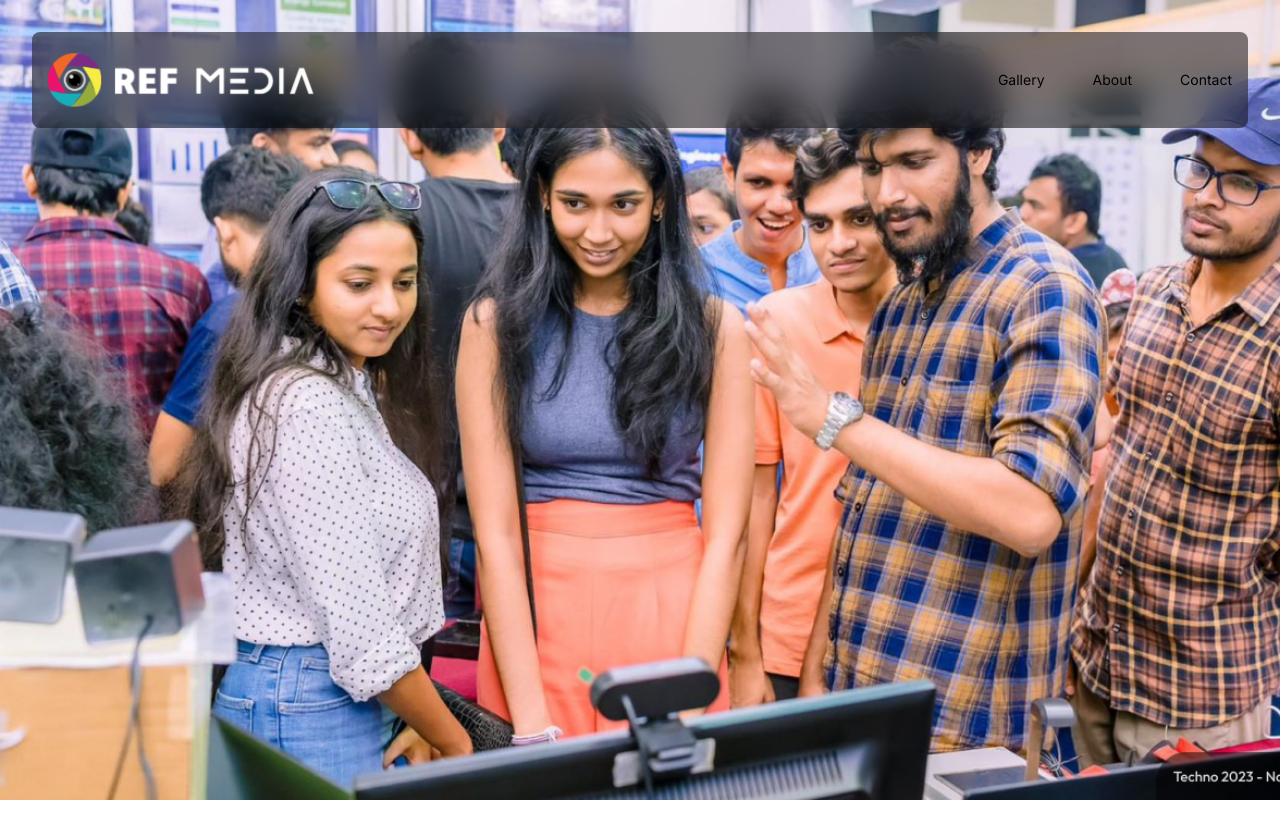
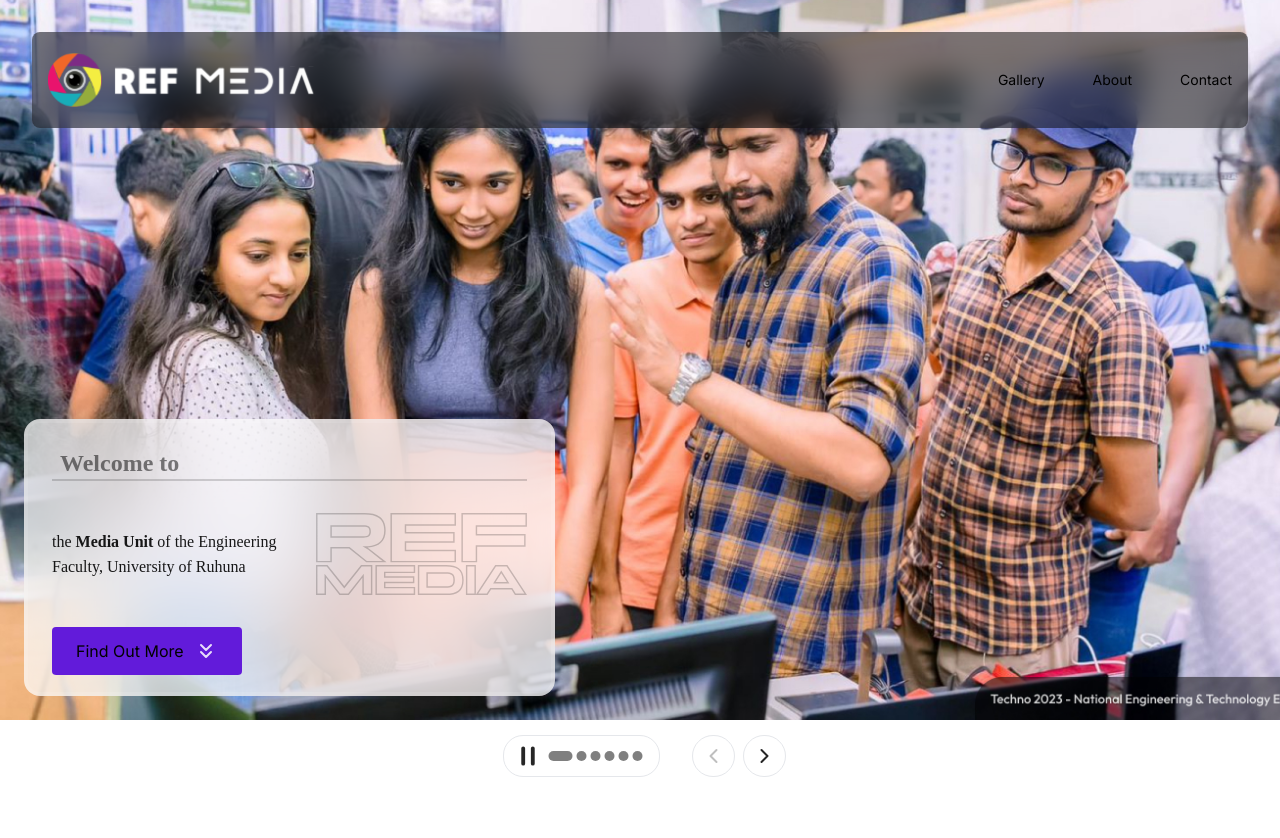
Before and after one commit to ThashmikaX/refmedia-site, a Next.js app: page / in a window 1280 px wide. Shown: the top 838 px of the page. Built offline with nearby package versions, Linux system fonts and the light colour scheme.

Commit message:
Hero section partially done

```diff
--- a/src/app/page.tsx
+++ b/src/app/page.tsx
@@ -1,5 +1,6 @@
 import Navbar from "@/components/Navbar";
 import Gallery from "@/components/Gallery";
+import Hero from "@/components/Hero";
 
 export default function Home() {
   return (
@@ -7,7 +8,9 @@ export default function Home() {
       <div className="h-[2px] w-full bg-main-gradient absolute top-0 z-50"></div>
       <Navbar></Navbar>
       <section className="w-full" id="home"></section>
-      <div className="min-h-screen bg-[url('/assets/Slideshow.jpg')] bg-cover top-0"></div>
+      <div className="min-h-screen">
+        <Hero />
+      </div>
       <div className="min-h-screen bg-cover">
         {/* <Welcome />
         <Theme />
--- /dev/null
+++ b/src/components/Hero.tsx
@@ -0,0 +1,210 @@
+"use client"; // Add this directive at the top
+
+import React, { useEffect, useState } from "react";
+import { motion } from "framer-motion";
+import Image from "next/image";
+import WelcomeCard from "./WelcomeCard";
+
+const images = [
+  "/assets/Slideshow.jpg",
+  "/assets/Slideshow.jpg",
+  "/assets/Slideshow.jpg",
+  "/assets/Slideshow.jpg",
+  "/assets/Slideshow.jpg",
+  "/assets/Slideshow.jpg",
+];
+
+function Hero() {
+  const [currentIndex, setCurrentIndex] = useState(0);
+  const [isPlaying, setIsPlaying] = useState(true);
+
+  useEffect(() => {
+    let interval: NodeJS.Timeout | undefined;
+
+    if (isPlaying) {
+      interval = setInterval(() => {
+        setCurrentIndex((prevIndex) => (prevIndex + 1) % images.length);
+      }, 5000); // Change slide every 5 seconds
+    }
+
+    return () => {
+      if (interval) {
+        clearInterval(interval);
+      }
+    };
+  }, [isPlaying, images.length]);
+
+  const handleNext = () => {
+    setCurrentIndex((prevIndex) => (prevIndex + 1) % images.length);
+  };
+
+  const handlePrev = () => {
+    setCurrentIndex(
+      (prevIndex) => (prevIndex - 1 + images.length) % images.length
+    );
+  };
+
+  return (
+    <>
+      <div className="min-h-[90vh] relative overflow-hidden">
+        <div className="carousel h-[100%] relative">
+          <motion.div
+            className="flex"
+            animate={{ x: `-${currentIndex * 100}%` }}
+            transition={{ duration: 1, ease: "easeInOut" }}
+          >
+            {images.map((image, index) => (
+              <div key={index} className="min-w-full relative">
+                <Image
+                  className="min-h-[90vh]"
+                  src={image}
+                  alt={`Slide ${index + 1}`}
+                  layout="fill"
+                  objectFit="cover"
+                  priority={true}
+                />
+              </div>
+            ))}
+          </motion.div>
+        </div>
+        <WelcomeCard />
+      </div>
+      <div className="flex justify-center items-center m-4">
+        <div className="w-[275px] h-10 justify-start items-center gap-8 inline-flex">
+          <div className="px-3 py-2 bg-white rounded-[20px] border border-black/opacity-5 justify-start items-center flex">
+            <div
+              className="w-6 h-6 justify-center items-center flex cursor-pointer"
+              onClick={() => setIsPlaying(!isPlaying)}
+            >
+              <svg
+                xmlns="http://www.w3.org/2000/svg"
+                width="25"
+                height="24"
+                viewBox="0 0 25 24"
+                fill="none"
+              >
+                <path
+                  d="M7.5 4V20M17.5 4V20"
+                  stroke="black"
+                  stroke-opacity="0.85"
+                  stroke-width="4"
+                  stroke-linecap="round"
+                />
+              </svg>
+            </div>
+            <div className="w-[107px] h-6 relative">
+              <svg
+                xmlns="http://www.w3.org/2000/svg"
+                width="108"
+                height="24"
+                viewBox="0 0 108 24"
+                fill="none"
+              >
+                <rect
+                  x="92.5"
+                  y="7"
+                  width="10"
+                  height="10"
+                  rx="5"
+                  fill="black"
+                  fill-opacity="0.5"
+                />
+                <rect
+                  x="78.5"
+                  y="7"
+                  width="10"
+                  height="10"
+                  rx="5"
+                  fill="black"
+                  fill-opacity="0.5"
+                />
+                <rect
+                  x="64.5"
+                  y="7"
+                  width="10"
+                  height="10"
+                  rx="5"
+                  fill="black"
+                  fill-opacity="0.5"
+                />
+                <rect
+                  x="50.5"
+                  y="7"
+                  width="10"
+                  height="10"
+                  rx="5"
+                  fill="black"
+                  fill-opacity="0.5"
+                />
+                <rect
+                  x="36.5"
+                  y="7"
+                  width="10"
+                  height="10"
+                  rx="5"
+                  fill="black"
+                  fill-opacity="0.5"
+                />
+                <rect
+                  x="8.5"
+                  y="7"
+                  width="24"
+                  height="10"
+                  rx="5"
+                  fill="black"
+                  fill-opacity="0.5"
+                />
+              </svg>
+            </div>
+          </div>
+          <div className="justify-start items-center gap-2 flex">
+            <div
+              className="p-2 cursor-pointer bg-white rounded-3xl border border-black/opacity-5 justify-start items-center gap-2.5 flex"
+              onClick={handlePrev}
+            >
+              <svg
+                xmlns="http://www.w3.org/2000/svg"
+                width="25"
+                height="24"
+                viewBox="0 0 25 24"
+                fill="none"
+              >
+                <path
+                  d="M15.5 18L9.5 12L15.5 6"
+                  stroke="black"
+                  stroke-opacity="0.25"
+                  stroke-width="2"
+                  stroke-linecap="round"
+                  stroke-linejoin="round"
+                />
+              </svg>
+            </div>
+            <div
+              className="p-2 cursor-pointer bg-white rounded-3xl border border-black/opacity-25 justify-start items-center gap-2.5 flex"
+              onClick={handleNext}
+            >
+              <svg
+                xmlns="http://www.w3.org/2000/svg"
+                width="25"
+                height="24"
+                viewBox="0 0 25 24"
+                fill="none"
+              >
+                <path
+                  d="M9.5 18L15.5 12L9.5 6"
+                  stroke="black"
+                  stroke-opacity="0.85"
+                  stroke-width="2"
+                  stroke-linecap="round"
+                  stroke-linejoin="round"
+                />
+              </svg>
+            </div>
+          </div>
+        </div>
+      </div>
+    </>
+  );
+}
+
+export default Hero;
--- /dev/null
+++ b/src/components/WelcomeCard.tsx
@@ -0,0 +1,56 @@
+import React from "react";
+import Button from "./ui/button";
+import RefLogo from "../../public/assets/Union.svg";
+
+const MyIcon = (props: React.SVGProps<SVGSVGElement>) => (
+  <svg
+    xmlns="http://www.w3.org/2000/svg"
+    width="24"
+    height="24"
+    viewBox="0 0 24 24"
+    fill="none"
+  >
+    <path
+      d="M7 13L12 18L17 13M7 6L12 11L17 6"
+      stroke="white"
+      stroke-opacity="0.85"
+      stroke-width="2"
+      stroke-linecap="round"
+      stroke-linejoin="round"
+    />
+  </svg>
+);
+
+function CarouselNav() {
+  return (
+    <div className="absolute left-6 bottom-6">
+      <div className="z-[100] w-[531px] h-[277px] p-6 bg-white bg-opacity-70 rounded-2xl border-4 border-white border-opacity-10 backdrop-blur-2xl flex-col justify-start items-start gap-8 inline-flex">
+        <div className="border-b-2 border-solid border-[#0000002a] self-stretch h-[35px] flex-col justify-start items-start gap-1 flex">
+          <div className="px-2 justify-center items-center gap-2.5 inline-flex ">
+            <div className="text-center text-black text-opacity-50 text-2xl font-bold  font-['Outfit'] ">
+              Welcome to
+            </div>
+          </div>
+        </div>
+        <div className="self-stretch justify-between items-center inline-flex">
+          <div className="w-[241.50px]">
+            <span className="text-black text-opacity-90 text-base font-light font-['Outfit']">
+              the
+            </span>
+            <span className="text-black text-opacity-90 text-base font-semibold font-['Outfit']">
+              {" "}
+              Media Unit{" "}
+            </span>
+            <span className="text-black text-opacity-90 text-base font-light font-['Outfit']">
+              of the Engineering Faculty, University of Ruhuna
+            </span>
+          </div>
+          <img src="/assets/Union.svg" alt="ref logo" />
+        </div>
+        <Button Icon={MyIcon}>Find Out More</Button>
+      </div>
+    </div>
+  );
+}
+
+export default CarouselNav;
```
Also changed, not shown: tailwind.config.ts (+5 -3 lines), public/assets/Union.svg (added), 1 other file (tests, documents, lock files or other folders).
